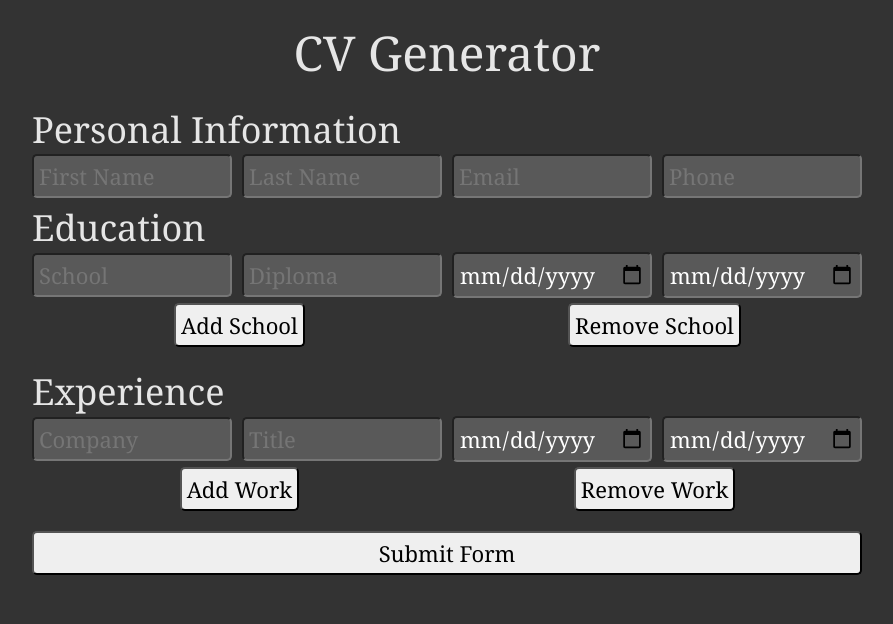
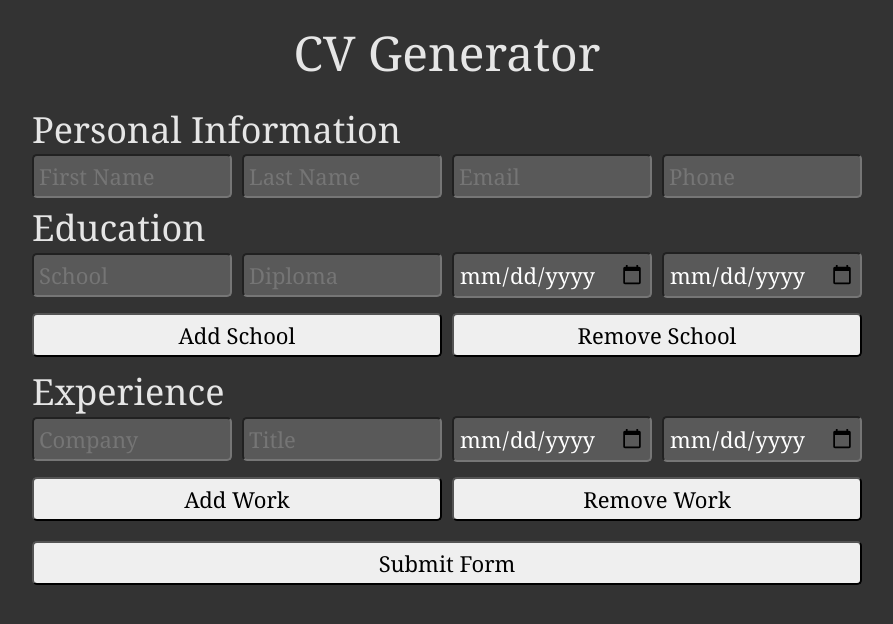
Before and after one commit to skaisanlahti/cv-generator, a React (Create React App) app: page / in a window 1280 px wide. Shown: the top 624 px of the page, without its empty margins (193-1086 px from the left). Built offline with nearby package versions, Linux system fonts and the light colour scheme.

Commit message:
Fix button widths.

```diff
--- a/src/index.css
+++ b/src/index.css
@@ -52,11 +52,12 @@ button {
 .button-container {
   display: grid;
   grid-template-columns: 1fr 1fr;
-  justify-items: center;
-  margin-bottom: 20px;
+  column-gap: 10px;
+  margin: 10px 0;
 }
 
 .submit-button {
   display: block;
   width: 100%;
+  margin: 20px 0;
 }
```
